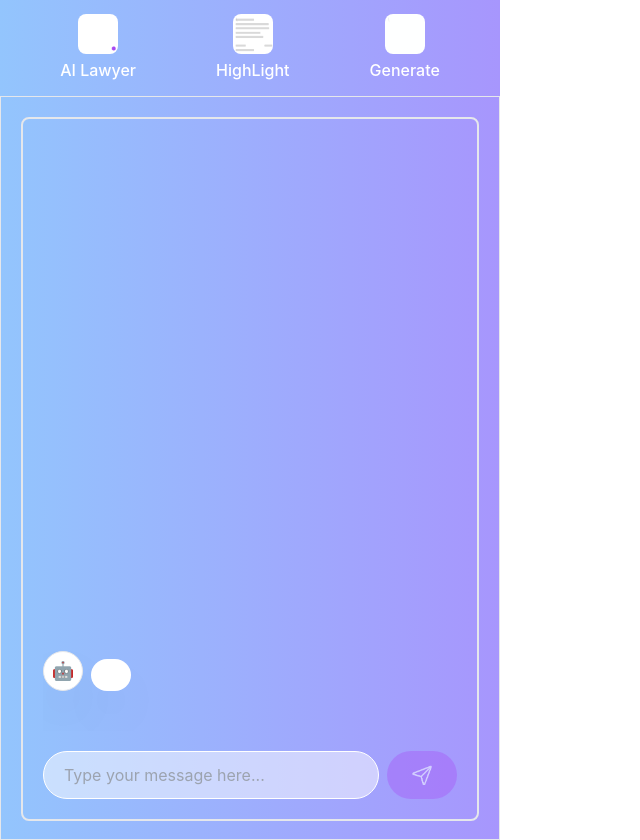
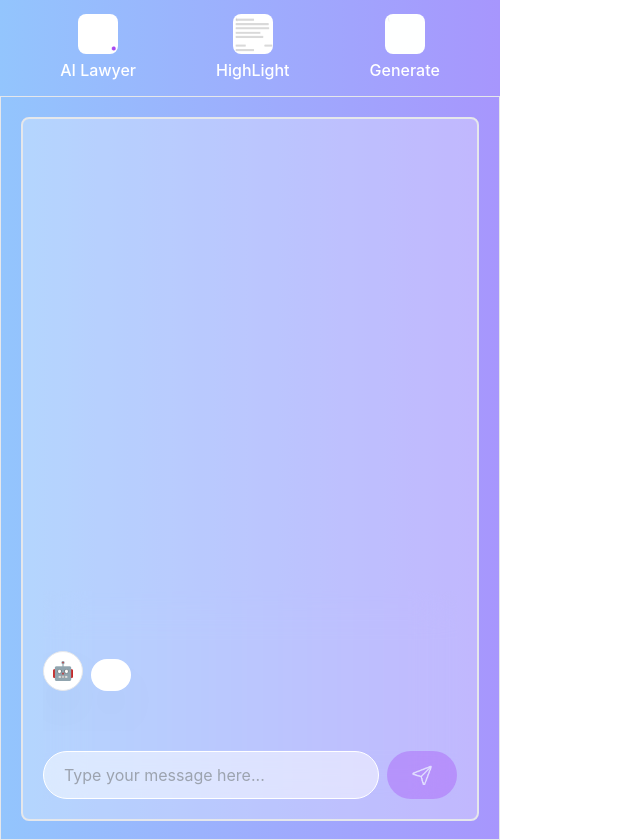
Before and after one commit to jashwanth0712/before-you-sign, a React (Create React App) app in the folder extension/: page / in a window 1280 px wide. Both pictures are taken after a click on the button "AI Lawyer". Shown: the whole page, without its empty margins (0-640 px from the left). Built offline with nearby package versions, Linux system fonts and the light colour scheme; no server answers.

Commit message:
Style in extension

```diff
--- a/extension/src/pages/ChatUI.js
+++ b/extension/src/pages/ChatUI.js
@@ -167,8 +167,8 @@ export default function Home() {
     return (
         <section className="max-w-7xl backdrop-blur-lg h-[93vh] w-full border mx-auto overflow-y-hidden">
             <section className='h-[93vh] w-full p-5 pt-[-10] pb-5 bg-gradient-to-r from-blue-300 to-[#A796FD]'>
-                <div className="h-full w-full bg-primary border-2 rounded-lg border-primaryPurple bg-opacity-30 p-5 flex flex-col justify-end items-center">
-                    <div className="w-full max-w-3xl">
+                <div className="h-full w-full bg-white border-2 rounded-lg border-primaryPurple bg-opacity-30 p-5 flex flex-col justify-end items-center">
+                    <div className="w-full max-w-3xl" style={{ backdropFilter: 'blur(20px)' }}>
                         <div ref={chatContainerRef} className='chatscroll flex flex-col gap-5 my-5 max-w-3xl max-h-[60vh] py-10 overflow-x-hidden overflow-y-scroll' >
                             { chats.map((chat, index) => {
                                 return <Chat response={chat.response} text={chat.message} isLoading={chat.isLoading} />
```
